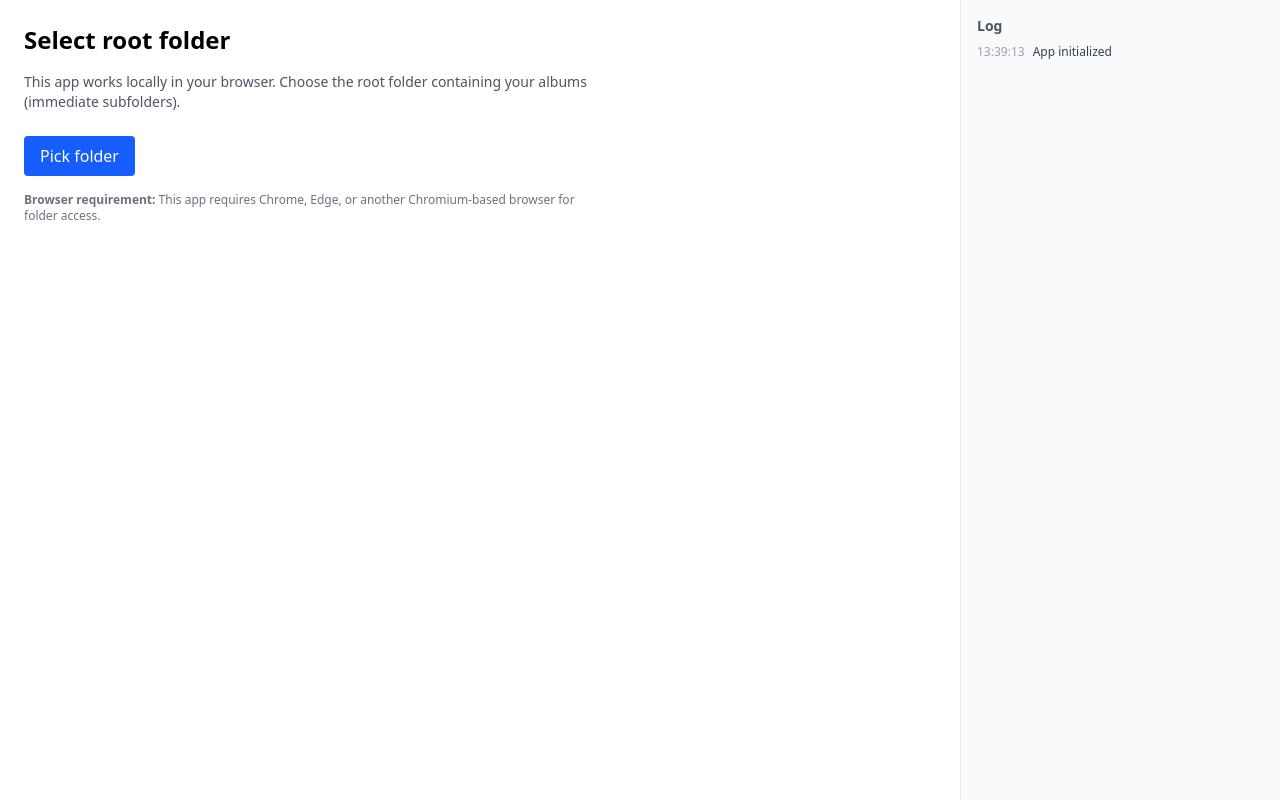
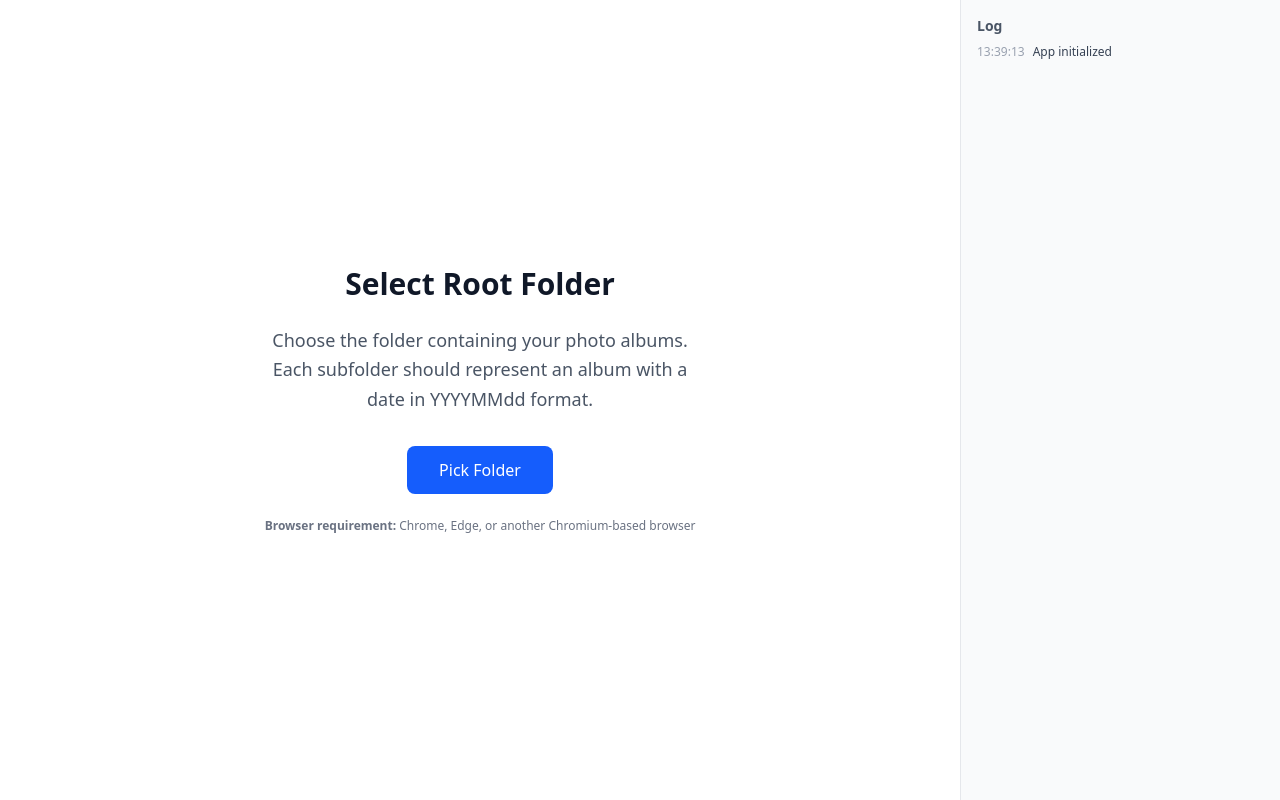
Before and after one commit to martindzejky/photo-album-exif-fixer, a SvelteKit app: page /select in a window 1280 px wide. Built offline with nearby package versions, Linux system fonts and the light colour scheme.

Commit message:
update select folder page to use centered layout matching landing page

```diff
--- a/src/routes/select/+page.svelte
+++ b/src/routes/select/+page.svelte
@@ -34,27 +34,34 @@
 	}
 </script>
 
-<div class="max-w-xl">
-	<h1 class="text-2xl font-semibold mb-4">Select root folder</h1>
-	<p class="text-sm text-gray-600 mb-6">
-		This app works locally in your browser. Choose the root folder containing your albums (immediate subfolders).
+<!-- Centered layout matching landing page -->
+<div class="min-h-full flex items-center justify-center px-6">
+  <div class="max-w-md text-center">
+    <h1 class="text-3xl font-bold text-gray-900 mb-6">
+      Select Root Folder
+    </h1>
+
+    <p class="text-lg text-gray-600 mb-8 leading-relaxed">
+      Choose the folder containing your photo albums. Each subfolder should
+      represent an album with a date in YYYYMMdd format.
     </p>
 
     {#if error}
-		<div class="mb-4 p-3 rounded bg-red-50 border border-red-200 text-red-700 text-sm">
+      <div class="mb-6 p-4 rounded-lg bg-red-50 border border-red-200 text-red-700 text-sm">
         {error}
       </div>
     {/if}
 
     <button
-		class="px-4 py-2 rounded bg-blue-600 text-white hover:bg-blue-700 disabled:opacity-50 disabled:cursor-not-allowed"
+      class="inline-block px-8 py-3 bg-blue-600 text-white font-medium rounded-lg hover:bg-blue-700 disabled:opacity-50 disabled:cursor-not-allowed transition-colors"
       onclick={handleSelectFolder}
       disabled={isSelecting}
     >
-		{isSelecting ? 'Selecting...' : 'Pick folder'}
+      {isSelecting ? 'Selecting folder...' : 'Pick Folder'}
     </button>
 
-	<p class="text-xs text-gray-500 mt-4">
-		<strong>Browser requirement:</strong> This app requires Chrome, Edge, or another Chromium-based browser for folder access.
+    <p class="text-xs text-gray-500 mt-6">
+      <strong>Browser requirement:</strong> Chrome, Edge, or another Chromium-based browser
     </p>
   </div>
+</div>
```
Lines whose indentation alone changed are shown as unchanged.
